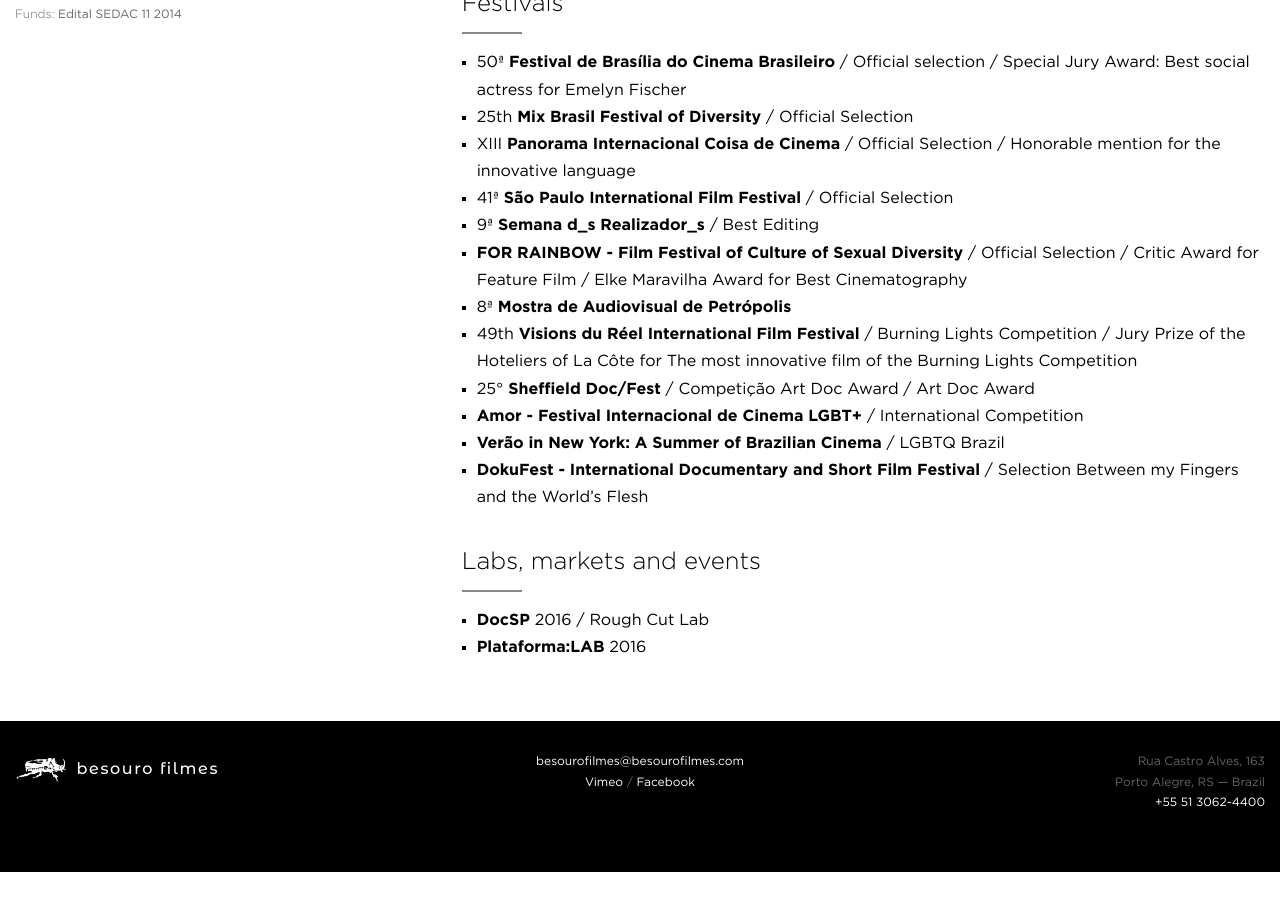
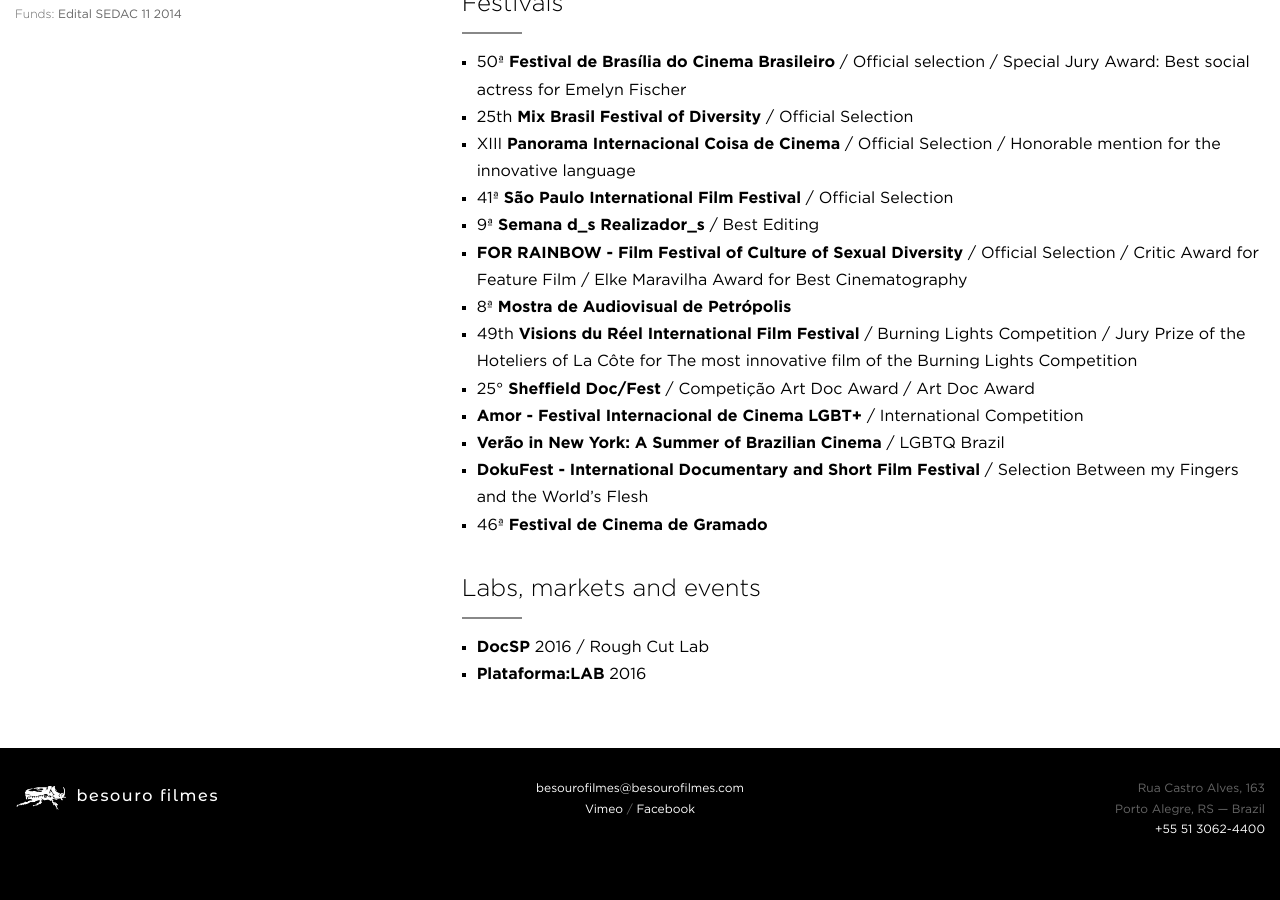
Before and after one commit to arthrfrts/besouro, a Jekyll site: the page built from _projects/music-when-the-lights-go-out.md, in a window 1280 px wide and 900 px high, scrolled down 1035 px. Built offline with Jekyll 4.4.1, drawn with Linux system fonts in a browser that asks for light colours; before the commit the page ends 1907 px from its top, so only the background shows below that.

Commit message:
Updated Music When The Lights Go Out

```diff
--- a/_projects/music-when-the-lights-go-out.md
+++ b/_projects/music-when-the-lights-go-out.md
@@ -39,6 +39,7 @@
 * **Amor - Festival Internacional de Cinema LGBT+** / International Competition
 * **Verão in New York: A Summer of Brazilian Cinema** /  LGBTQ Brazil
 * **DokuFest - International Documentary and Short Film Festival** / Selection Between my Fingers and the World's Flesh
+* 46ª **Festival de Cinema de Gramado**
 
 ## Labs, markets and events
 
```
